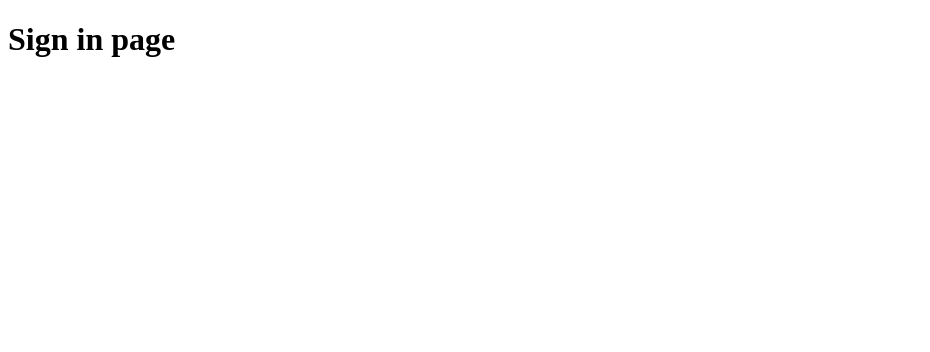
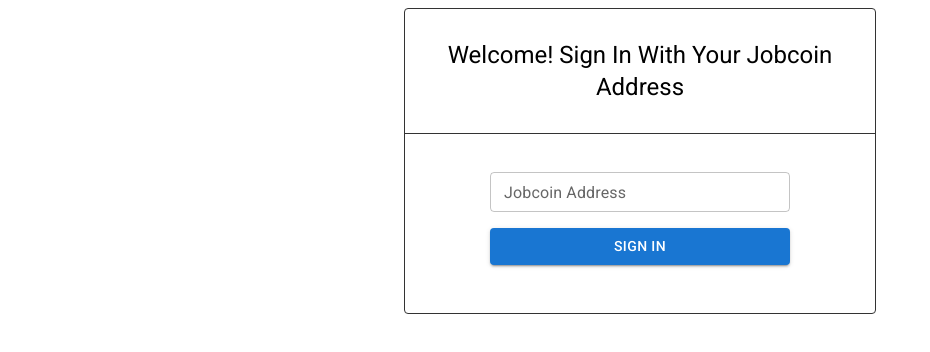
Before and after one commit to EnshaednHiker/jobcoin, a Next.js app: page / in a window 1280 px wide. Shown: the top 352 px of the page, without its empty margins (0-930 px from the left). Built offline with nearby package versions, Linux system fonts and the light colour scheme.

Commit message:
added self hosted package of the roboto font, added material UI for foundational components and icons, set up the base UI for the sign in page except for the logo

```diff
--- a/components/SignInPage/index.tsx
+++ b/components/SignInPage/index.tsx
@@ -1,5 +1,9 @@
 import type { NextPage } from "next";
 import Head from "next/head";
+import Button from "@mui/material/Button";
+import TextField from "@mui/material/TextField";
+
+import { SignInWrapper, StyledForm, StyledTypography, Wrapper } from "./styles";
 
 const SignIn: NextPage = () => {
   return (
@@ -12,7 +16,30 @@ const SignIn: NextPage = () => {
         />
         <link rel="icon" href="/favicon.ico" />
       </Head>
-      <h1>Sign in page</h1>
+      <Wrapper>
+        <SignInWrapper>
+          <StyledTypography
+            // @ts-ignore issue with emotion not picking up the component prop
+            component="h1"
+            textAlign="center"
+            variant="h5"
+          >
+            Welcome! Sign In With Your Jobcoin Address
+          </StyledTypography>
+          <StyledForm>
+            <TextField
+              fullWidth
+              id="outlined-basic"
+              label="Jobcoin Address"
+              size="small"
+              variant="outlined"
+            />
+            <Button fullWidth sx={{ mt: "1rem" }} variant="contained">
+              Sign In
+            </Button>
+          </StyledForm>
+        </SignInWrapper>
+      </Wrapper>
     </>
   );
 };
--- /dev/null
+++ b/components/SignInPage/styles.ts
@@ -0,0 +1,26 @@
+import styled from "@emotion/styled";
+import Typography from "@mui/material/Typography";
+
+export const StyledTypography = styled(Typography)`
+  border-bottom: 0.0625rem solid #333333;
+  padding: 1.875rem 1rem;
+`;
+
+export const StyledForm = styled.form`
+  margin: 2.375rem auto 3rem;
+  padding: 0 1rem;
+  max-width: 18.75rem;
+`;
+
+export const SignInWrapper = styled.div`
+  border-radius: 0.25rem;
+  border: 0.0625rem solid #333333;
+  margin: 0 1rem;
+  max-width: 29.375rem;
+`;
+
+export const Wrapper = styled.div`
+  display: flex;
+  flex-direction: column;
+  align-items: center;
+`;
--- a/package.json
+++ b/package.json
@@ -10,6 +10,9 @@
   "dependencies": {
     "@emotion/react": "^11.7.1",
     "@emotion/styled": "^11.6.0",
+    "@fontsource/roboto": "^4.5.1",
+    "@mui/icons-material": "^5.2.5",
+    "@mui/material": "^5.2.6",
     "next": "12.0.7",
     "react": "17.0.2",
     "react-dom": "17.0.2"
--- a/pages/_app.tsx
+++ b/pages/_app.tsx
@@ -1,4 +1,8 @@
 import type { AppProps } from "next/app";
+import "@fontsource/roboto/300.css";
+import "@fontsource/roboto/400.css";
+import "@fontsource/roboto/500.css";
+import "@fontsource/roboto/700.css";
 
 function MyApp({ Component, pageProps }: AppProps) {
   return <Component {...pageProps} />;
--- a/tsconfig.json
+++ b/tsconfig.json
@@ -13,7 +13,8 @@
     "resolveJsonModule": true,
     "isolatedModules": true,
     "jsx": "preserve",
-    "incremental": true
+    "incremental": true,
+    "jsxImportSource": "@emotion/react"
   },
   "include": ["next-env.d.ts", "**/*.ts", "**/*.tsx"],
   "exclude": ["node_modules"]
```
Also changed, not shown: 1 other file (tests, documents, lock files or other folders).
